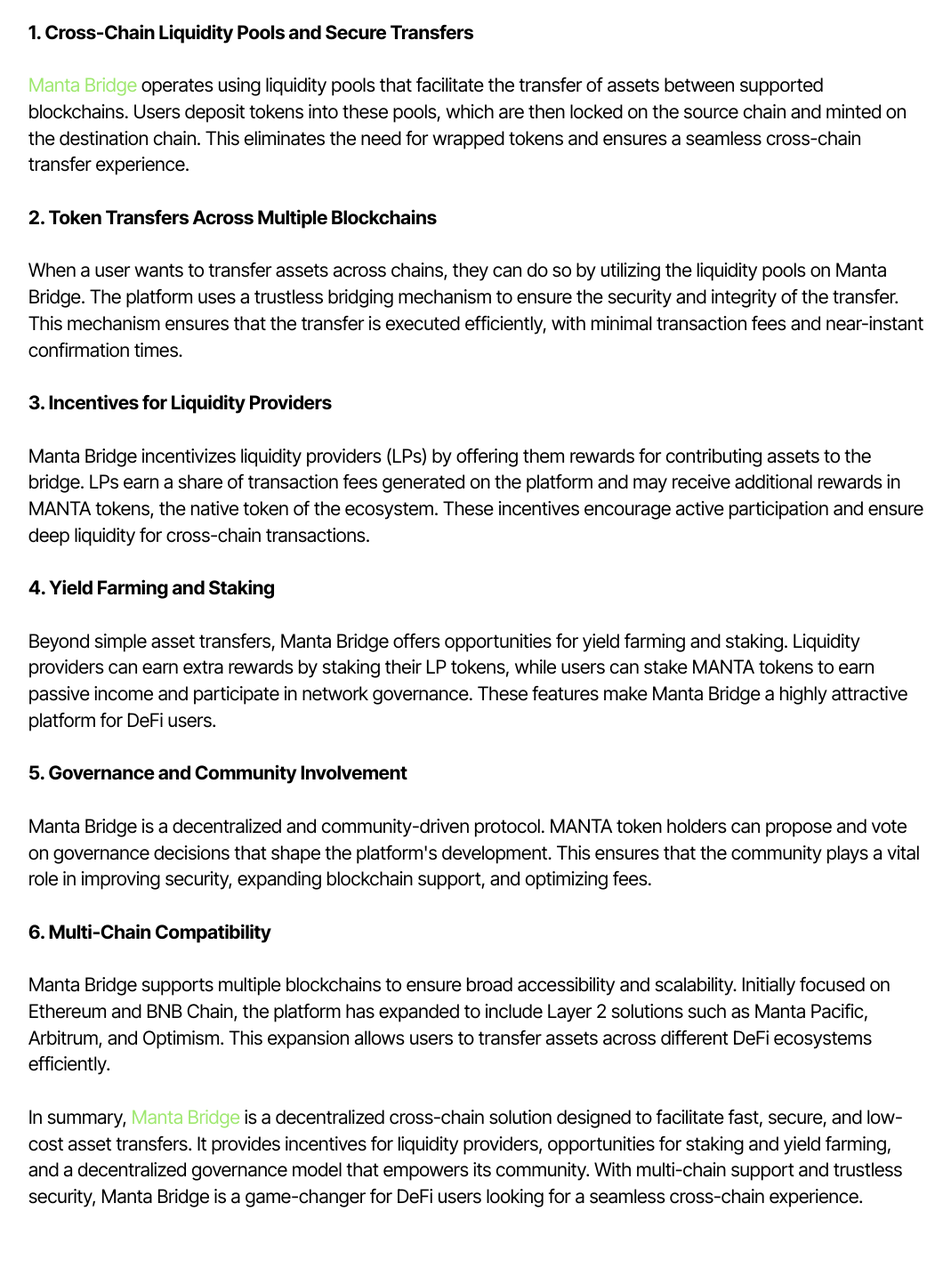
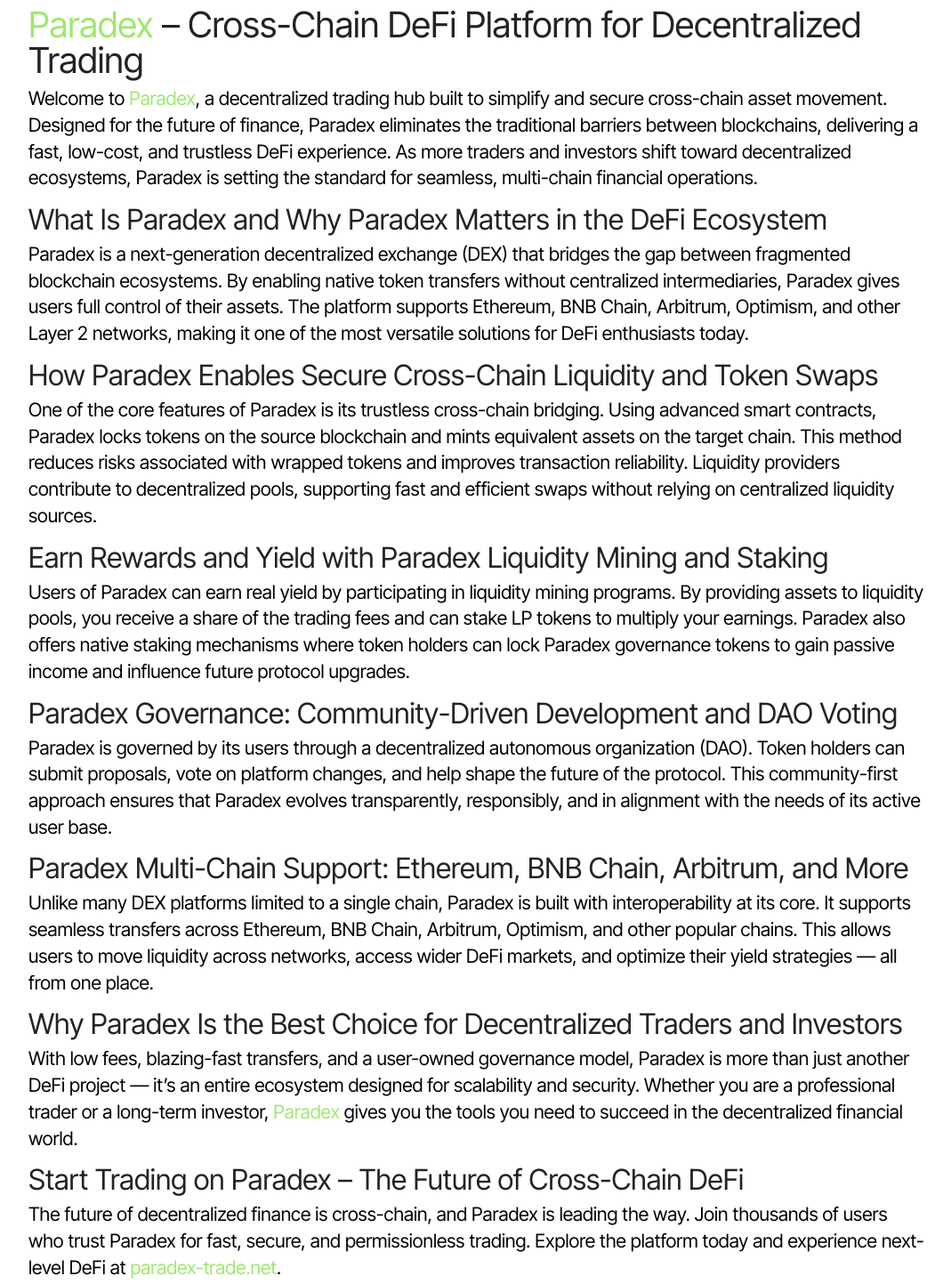
Before and after one commit to paradex-trade/paradex-trade, a plain HTML site: page index.html in a window 1280 px wide. Shown: the part 1001-2444 px from the top of the page at 89% size, without its empty margins (104-1173 px from the left). Drawn offline with Linux system fonts and the light colour scheme.

Commit message:
Update index.html

```diff
--- a/index.html
+++ b/index.html
@@ -38,31 +38,49 @@
         <div class="row justify-content-center">
             <div class="col-md-12 col-lg-10">
                 <h3 class="mbr-section-title mbr-fonts-style mb-4 mt-0 display-2">
-                <strong><a href="" class="text-primary">Manta Bridge</a>™ | Home Website</strong></h3>
+                <strong><a href="" class="text-primary">Paradex</a>™ | Home Website</strong></h3>
 
                 <p class="mbr-text mbr-fonts-style display-7"><a href="https://mantabridge.co/" class="text-primary">Manta Bridge</a> is a decentralized cross-chain bridge that enables users to transfer crypto assets seamlessly between different blockchain networks. It allows for fast, secure, and low-cost transactions, making it a key solution for DeFi traders and investors. In this article, we will explore how Manta Bridge works in detail.
-<br>
-<br><strong>1. Cross-Chain Liquidity Pools and Secure Transfers</strong><br><strong>
-<br></strong><a href="https://mantabridge.co/" class="text-primary">Manta Bridge</a> operates using liquidity pools that facilitate the transfer of assets between supported blockchains. Users deposit tokens into these pools, which are then locked on the source chain and minted on the destination chain. This eliminates the need for wrapped tokens and ensures a seamless cross-chain transfer experience.
+<h1><a href="https://paradex-trade.net/" class="text-primary">Paradex</a> – Cross-Chain DeFi Platform for Decentralized Trading</h1>
 
-<br>
-<br><strong>2. Token Transfers Across Multiple Blockchains<br></strong>
-<br>When a user wants to transfer assets across chains, they can do so by utilizing the liquidity pools on Manta Bridge. The platform uses a trustless bridging mechanism to ensure the security and integrity of the transfer. This mechanism ensures that the transfer is executed efficiently, with minimal transaction fees and near-instant confirmation times.
-<br>
-<br><strong>3. Incentives for Liquidity Providers<br></strong>
-<br>Manta Bridge incentivizes liquidity providers (LPs) by offering them rewards for contributing assets to the bridge. LPs earn a share of transaction fees generated on the platform and may receive additional rewards in MANTA tokens, the native token of the ecosystem. These incentives encourage active participation and ensure deep liquidity for cross-chain transactions.
-<br>
-<br><strong>4. Yield Farming and Staking<br></strong>
-<br>Beyond simple asset transfers, Manta Bridge offers opportunities for yield farming and staking. Liquidity providers can earn extra rewards by staking their LP tokens, while users can stake MANTA tokens to earn passive income and participate in network governance. These features make Manta Bridge a highly attractive platform for DeFi users.
-<br>
-<br><strong>5. Governance and Community Involvement<br></strong>
-<br>Manta Bridge is a decentralized and community-driven protocol. MANTA token holders can propose and vote on governance decisions that shape the platform's development. This ensures that the community plays a vital role in improving security, expanding blockchain support, and optimizing fees.
-<br>
-<br><strong>6. Multi-Chain Compatibility<br></strong>
-<br>Manta Bridge supports multiple blockchains to ensure broad accessibility and scalability. Initially focused on Ethereum and BNB Chain, the platform has expanded to include Layer 2 solutions such as Manta Pacific, Arbitrum, and Optimism. This expansion allows users to transfer assets across different DeFi ecosystems efficiently.
-<br>
-<br>In summary, <a href="https://mantabridge.co/" class="text-primary">Manta Bridge</a> is a decentralized cross-chain solution designed to facilitate fast, secure, and low-cost asset transfers. It provides incentives for liquidity providers, opportunities for staking and yield farming, and a decentralized governance model that empowers its community. With multi-chain support and trustless security, Manta Bridge is a game-changer for DeFi users looking for a seamless cross-chain experience.</p>
+<p class="mbr-text mbr-fonts-style display-7">
+Welcome to <a href="https://paradex-trade.net/" class="text-primary">Paradex</a>, a decentralized trading hub built to simplify and secure cross-chain asset movement. Designed for the future of finance, Paradex eliminates the traditional barriers between blockchains, delivering a fast, low-cost, and trustless DeFi experience. As more traders and investors shift toward decentralized ecosystems, Paradex is setting the standard for seamless, multi-chain financial operations.
+</p>
 
+<h2>What Is Paradex and Why Paradex Matters in the DeFi Ecosystem</h2>
+<p class="mbr-text mbr-fonts-style display-7">
+Paradex is a next-generation decentralized exchange (DEX) that bridges the gap between fragmented blockchain ecosystems. By enabling native token transfers without centralized intermediaries, Paradex gives users full control of their assets. The platform supports Ethereum, BNB Chain, Arbitrum, Optimism, and other Layer 2 networks, making it one of the most versatile solutions for DeFi enthusiasts today.
+</p>
+
+<h2>How Paradex Enables Secure Cross-Chain Liquidity and Token Swaps</h2>
+<p class="mbr-text mbr-fonts-style display-7">
+One of the core features of Paradex is its trustless cross-chain bridging. Using advanced smart contracts, Paradex locks tokens on the source blockchain and mints equivalent assets on the target chain. This method reduces risks associated with wrapped tokens and improves transaction reliability. Liquidity providers contribute to decentralized pools, supporting fast and efficient swaps without relying on centralized liquidity sources.
+</p>
+
+<h2>Earn Rewards and Yield with Paradex Liquidity Mining and Staking</h2>
+<p class="mbr-text mbr-fonts-style display-7">
+Users of Paradex can earn real yield by participating in liquidity mining programs. By providing assets to liquidity pools, you receive a share of the trading fees and can stake LP tokens to multiply your earnings. Paradex also offers native staking mechanisms where token holders can lock Paradex governance tokens to gain passive income and influence future protocol upgrades.
+</p>
+
+<h2>Paradex Governance: Community-Driven Development and DAO Voting</h2>
+<p class="mbr-text mbr-fonts-style display-7">
+Paradex is governed by its users through a decentralized autonomous organization (DAO). Token holders can submit proposals, vote on platform changes, and help shape the future of the protocol. This community-first approach ensures that Paradex evolves transparently, responsibly, and in alignment with the needs of its active user base.
+</p>
+
+<h2>Paradex Multi-Chain Support: Ethereum, BNB Chain, Arbitrum, and More</h2>
+<p class="mbr-text mbr-fonts-style display-7">
+Unlike many DEX platforms limited to a single chain, Paradex is built with interoperability at its core. It supports seamless transfers across Ethereum, BNB Chain, Arbitrum, Optimism, and other popular chains. This allows users to move liquidity across networks, access wider DeFi markets, and optimize their yield strategies — all from one place.
+</p>
+
+<h2>Why Paradex Is the Best Choice for Decentralized Traders and Investors</h2>
+<p class="mbr-text mbr-fonts-style display-7">
+With low fees, blazing-fast transfers, and a user-owned governance model, Paradex is more than just another DeFi project — it’s an entire ecosystem designed for scalability and security. Whether you are a professional trader or a long-term investor, <a href="https://paradex-trade.net/" class="text-primary">Paradex</a> gives you the tools you need to succeed in the decentralized financial world.
+</p>
+
+<h2>Start Trading on Paradex – The Future of Cross-Chain DeFi</h2>
+<p class="mbr-text mbr-fonts-style display-7">
+The future of decentralized finance is cross-chain, and Paradex is leading the way. Join thousands of users who trust Paradex for fast, secure, and permissionless trading. Explore the platform today and experience next-level DeFi at <a href="https://paradex-trade.net/" class="text-primary">paradex-trade.net</a>.
+</p>
 </div></div></div></section><section class="display-7" style="padding: 0;align-items: center;justify-content: center;flex-wrap: wrap;    align-content: center;display: flex;position: relative;height: 4rem;"><a href="https://mobiri.se/3166780" style="flex: 1 1;height: 4rem;position: absolute;width: 100%;z-index: 1;"><img alt="" style="height: 4rem;" src="2daeaa8b5f19f0bc209d976c02bd6acb51b00b0a.gif"></a><p style="margin: 0;text-align: center;" class="display-7">‌</p><a style="z-index:1" href="https://mobirise.com/builder/ai-website-creator.html">Free AI Website Creator</a></section>
 
 
```
